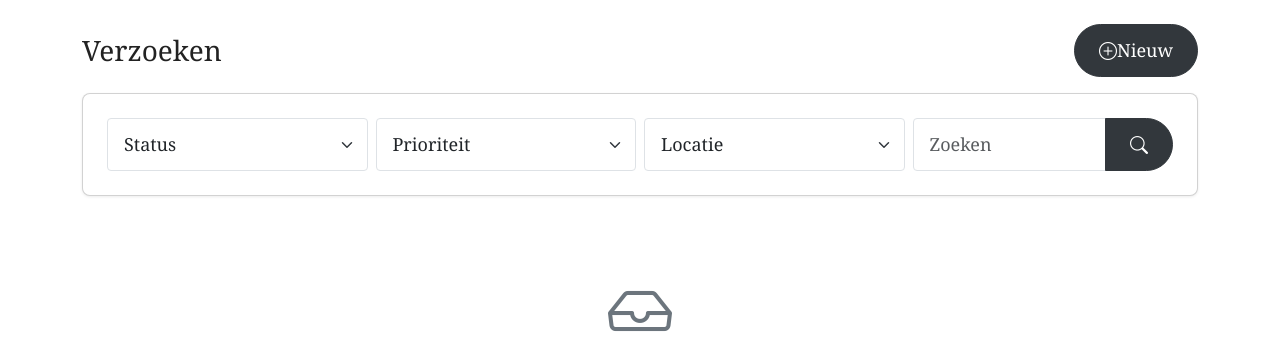
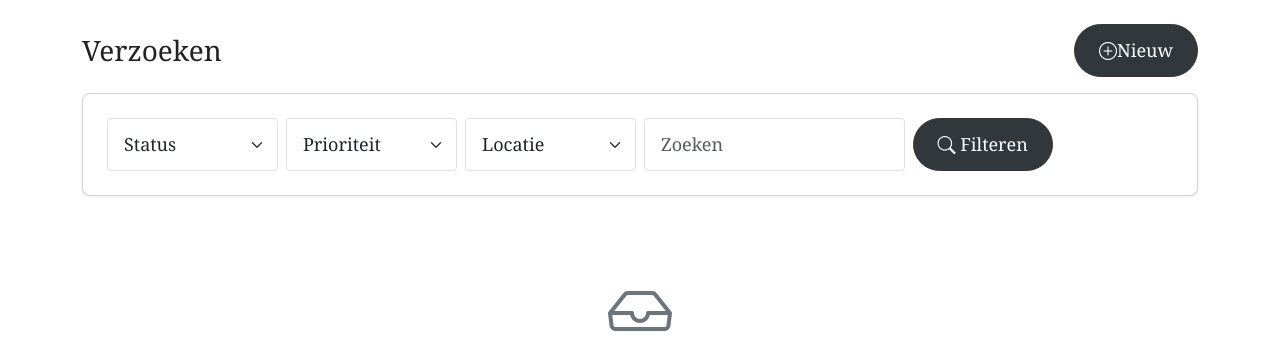
Before and after one commit to rdney/paradisefmx, a Django app: template requests/templates/requests/list.html in a window 1280 px wide. Shown: the part 64-425 px from the top of the page. Run offline with Django 5.2, Linux system fonts and the light colour scheme; the template is opened without the code that fills it, so the values that code supplies are empty.

Commit message:
Revert auto-submit filters, use manual submit button
Auto-submit prevented combining multiple filters.
Now users select filters and click "Filteren" to apply.

```diff
--- a/requests/templates/requests/list.html
+++ b/requests/templates/requests/list.html
@@ -37,26 +37,26 @@
     </div>
     <div class="collapse d-md-block" id="filterCollapse">
         <div class="card-body">
-            <form method="get" id="filterForm">
+            <form method="get">
                 <div class="row g-2">
-                    <div class="col-6 col-md-3">
-                        <select name="status" class="form-select filter-auto-submit" aria-label="{% trans 'Status' %}">
+                    <div class="col-6 col-md-2">
+                        <select name="status" class="form-select" aria-label="{% trans 'Status' %}">
                             <option value="">{% trans "Status" %}</option>
                             {% for value, label in status_choices %}
                                 <option value="{{ value }}" {% if current_filters.status == value %}selected{% endif %}>{{ label }}</option>
                             {% endfor %}
                         </select>
                     </div>
-                    <div class="col-6 col-md-3">
-                        <select name="priority" class="form-select filter-auto-submit" aria-label="{% trans 'Prioriteit' %}">
+                    <div class="col-6 col-md-2">
+                        <select name="priority" class="form-select" aria-label="{% trans 'Prioriteit' %}">
                             <option value="">{% trans "Prioriteit" %}</option>
                             {% for value, label in priority_choices %}
                                 <option value="{{ value }}" {% if current_filters.priority == value %}selected{% endif %}>{{ label }}</option>
                             {% endfor %}
                         </select>
                     </div>
-                    <div class="col-6 col-md-3">
-                        <select name="location" class="form-select filter-auto-submit" aria-label="{% trans 'Locatie' %}">
+                    <div class="col-6 col-md-2">
+                        <select name="location" class="form-select" aria-label="{% trans 'Locatie' %}">
                             <option value="">{% trans "Locatie" %}</option>
                             {% for loc in locations %}
                                 <option value="{{ loc.id }}" {% if current_filters.location == loc.id|stringformat:"d" %}selected{% endif %}>{{ loc.name }}</option>
@@ -64,12 +64,12 @@
                         </select>
                     </div>
                     <div class="col-6 col-md-3">
-                        <div class="input-group">
-                            <input type="text" name="q" value="{{ current_filters.q }}" class="form-control" placeholder="{% trans 'Zoeken' %}">
-                            <button type="submit" class="btn btn-primary">
-                                <i class="bi bi-search"></i>
-                            </button>
-                        </div>
+                        <input type="text" name="q" value="{{ current_filters.q }}" class="form-control" placeholder="{% trans 'Zoeken' %}">
+                    </div>
+                    <div class="col-12 col-md-3">
+                        <button type="submit" class="btn btn-primary">
+                            <i class="bi bi-search"></i> {% trans "Filteren" %}
+                        </button>
                     </div>
                 </div>
                 {% if current_filters.status or current_filters.priority or current_filters.location or current_filters.q %}
@@ -173,13 +173,3 @@
     }
 </style>
 {% endblock %}
-
-{% block extra_js %}
-<script>
-    document.querySelectorAll('.filter-auto-submit').forEach(function(el) {
-        el.addEventListener('change', function() {
-            document.getElementById('filterForm').submit();
-        });
-    });
-</script>
-{% endblock %}
```
